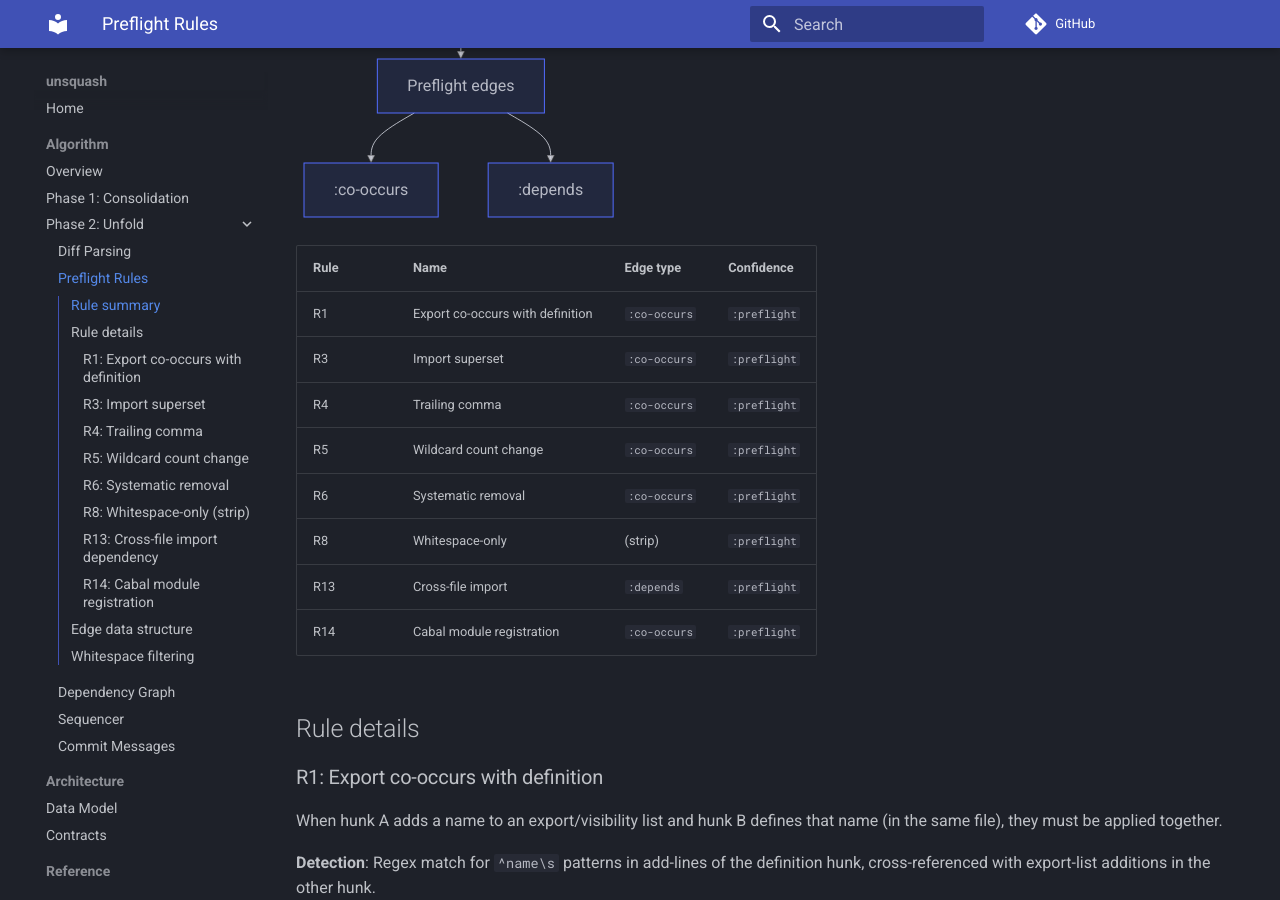
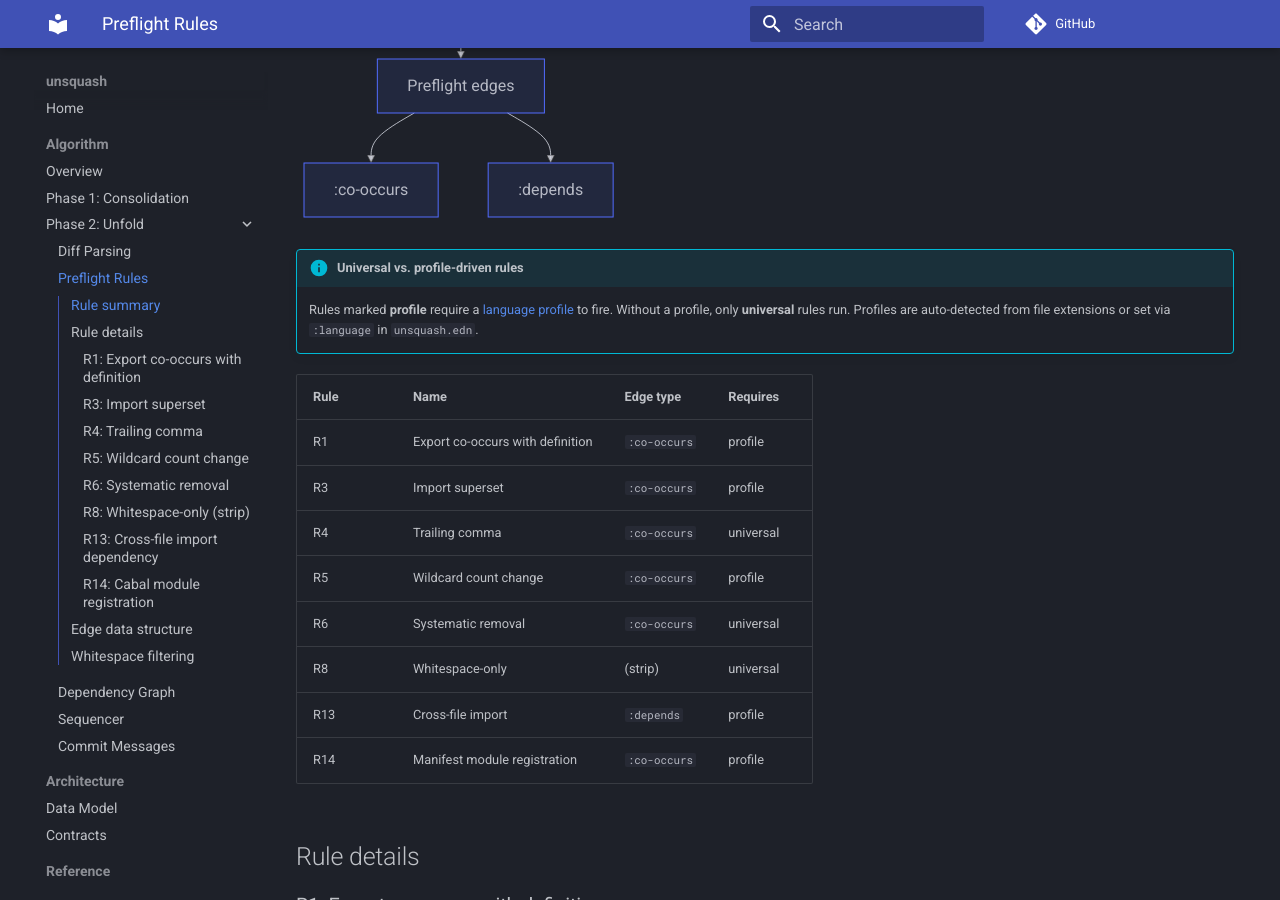
Before and after one commit to lambdasistemi/unsquash, an MkDocs documentation site: the page built from docs/algorithm/preflight.md, in a window 1280 px wide and 900 px high, scrolled down 712 px. Built offline with MkDocs 1.6.1 and Material for MkDocs 9.7.7, drawn with Linux system fonts in a browser that asks for light colours; comment, search, counter and statistics services are not loaded.

Commit message:
feat: extract language-specific preflight patterns into JSON profiles
Preflight rules R1, R3, R5, R13, R14 now read regex patterns from
language profile JSON files instead of hardcoding Haskell syntax.
Universal rules (R4, R6, R8) remain unchanged.

- Add core.profile module: loading, validation, auto-detection
- Ship haskell.json and rust.json profiles in lang/
- Parameterize discover-edges with optional :profile keyword arg
- Auto-detect language from file extensions when not configured
- Add 8 new tests (Rust, auto-detection, partial/custom profiles)
- Document profile schema in MkDocs reference section

Closes #73

````diff
--- a/docs/algorithm/preflight.md
+++ b/docs/algorithm/preflight.md
@@ -17,16 +17,21 @@ graph TD
     EDGES --> DEP[":depends"]
 ```
 
-| Rule | Name | Edge type | Confidence |
-|------|------|-----------|------------|
-| R1 | Export co-occurs with definition | `:co-occurs` | `:preflight` |
-| R3 | Import superset | `:co-occurs` | `:preflight` |
-| R4 | Trailing comma | `:co-occurs` | `:preflight` |
-| R5 | Wildcard count change | `:co-occurs` | `:preflight` |
-| R6 | Systematic removal | `:co-occurs` | `:preflight` |
-| R8 | Whitespace-only | (strip) | `:preflight` |
-| R13 | Cross-file import | `:depends` | `:preflight` |
-| R14 | Cabal module registration | `:co-occurs` | `:preflight` |
+!!! info "Universal vs. profile-driven rules"
+    Rules marked **profile** require a [language profile](../reference/language-profiles.md)
+    to fire. Without a profile, only **universal** rules run. Profiles are auto-detected
+    from file extensions or set via `:language` in `unsquash.edn`.
+
+| Rule | Name | Edge type | Requires |
+|------|------|-----------|----------|
+| R1 | Export co-occurs with definition | `:co-occurs` | profile |
+| R3 | Import superset | `:co-occurs` | profile |
+| R4 | Trailing comma | `:co-occurs` | universal |
+| R5 | Wildcard count change | `:co-occurs` | profile |
+| R6 | Systematic removal | `:co-occurs` | universal |
+| R8 | Whitespace-only | (strip) | universal |
+| R13 | Cross-file import | `:depends` | profile |
+| R14 | Manifest module registration | `:co-occurs` | profile |
 
 ## Rule details
 
--- a/mkdocs.yml
+++ b/mkdocs.yml
@@ -55,4 +55,5 @@ nav:
     - Contracts: architecture/contracts.md
   - Reference:
     - Hunk Zoo: reference/hunk-zoo.md
+    - Language Profiles: reference/language-profiles.md
     - Configuration: reference/configuration.md
````
Also changed, not shown: docs/reference/configuration.md (+11 -0 lines), docs/reference/language-profiles.md (added, +122 -0 lines), 6 other files.
